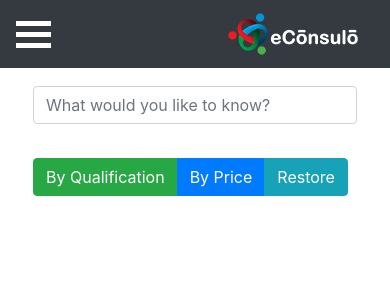
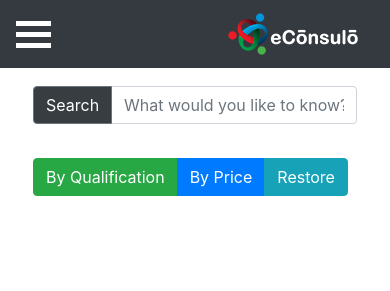
Before and after one commit to RodolfoNimboX1/eConsulo, a plain HTML site: page public/mentoring.html in a window 390 px wide. Drawn offline with nearby package versions, Linux system fonts and the light colour scheme; no server answers.

Commit message:
styled the search bar and added a button to react

```diff
--- a/public/mentoring.html
+++ b/public/mentoring.html
@@ -32,6 +32,9 @@
               <!--Jobs To Be Done-->
         <div class="container">
                 <div class="input-group mb-3" id="search-bar">
+                                <div class="input-group-prepend">
+                                        <button class="btn btn-outline-secondary" type="button" id="button-search">Search</button>
+                                </div>
                         <input type="text" class="form-control" placeholder="What would you like to know?" id="search-topic">
                 </div>
 
@@ -199,8 +202,7 @@ $.ajax({
 }); //ajax ends
 };
 
-$("#search-topic").keypress(function(e) {
-    if(e.which == 13) {
+$("#button-search").on("click", function() {
         console.log('Searching topic...');
         var topic = $("#search-topic").val().trim();
         console.log(topic);
@@ -337,7 +339,6 @@ $("#search-topic").keypress(function(e) {
                 }
         }
 }); //ajax ends
-    }
 });
 
 function byQualification() {
--- a/public/styles/styles.css
+++ b/public/styles/styles.css
@@ -119,6 +119,7 @@
         padding-right: 5%;
     }
 
+    /* MENTORS */
     .mentors {
         padding: 5%;
         width: 100%;
@@ -150,6 +151,10 @@
 
     .fa-star {
         font-size: 30%;
+    }
+
+    #button-search{
+        background: #383d41 !important;
     }
 
     .description {
```
